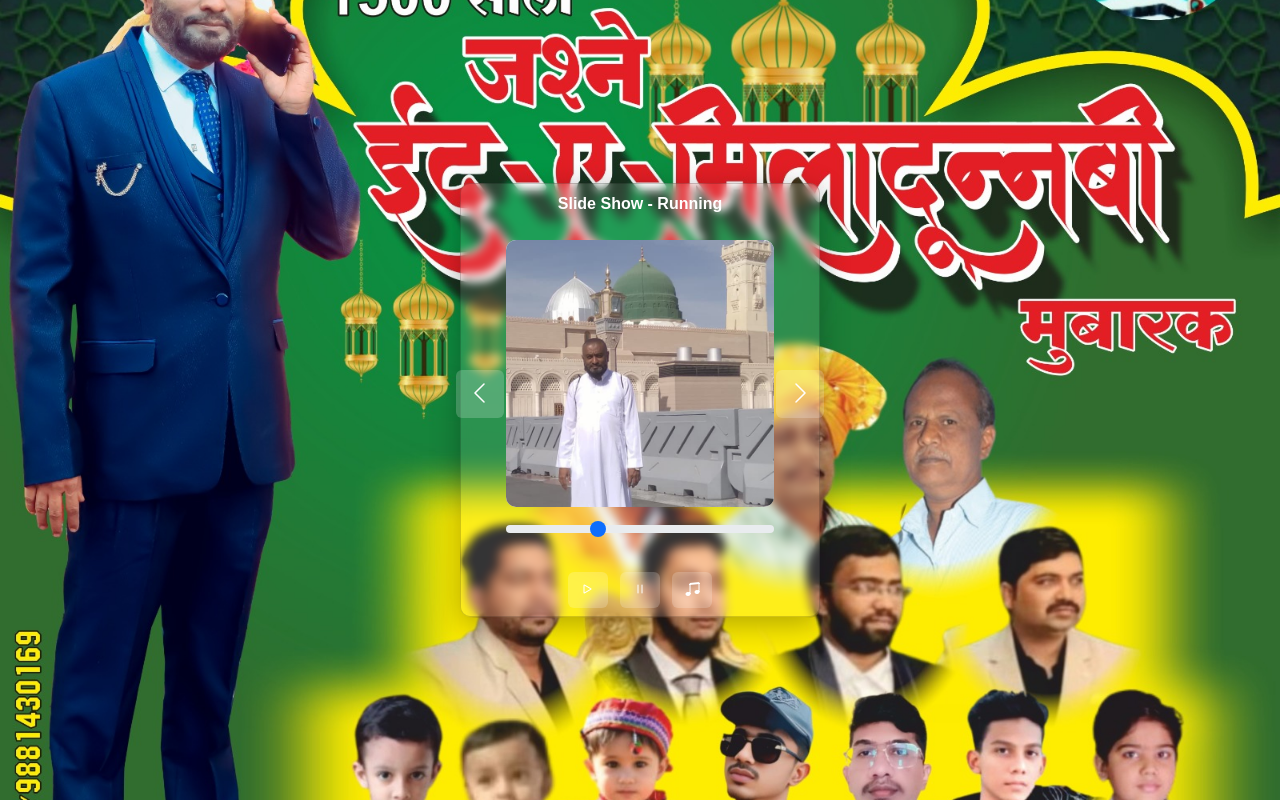
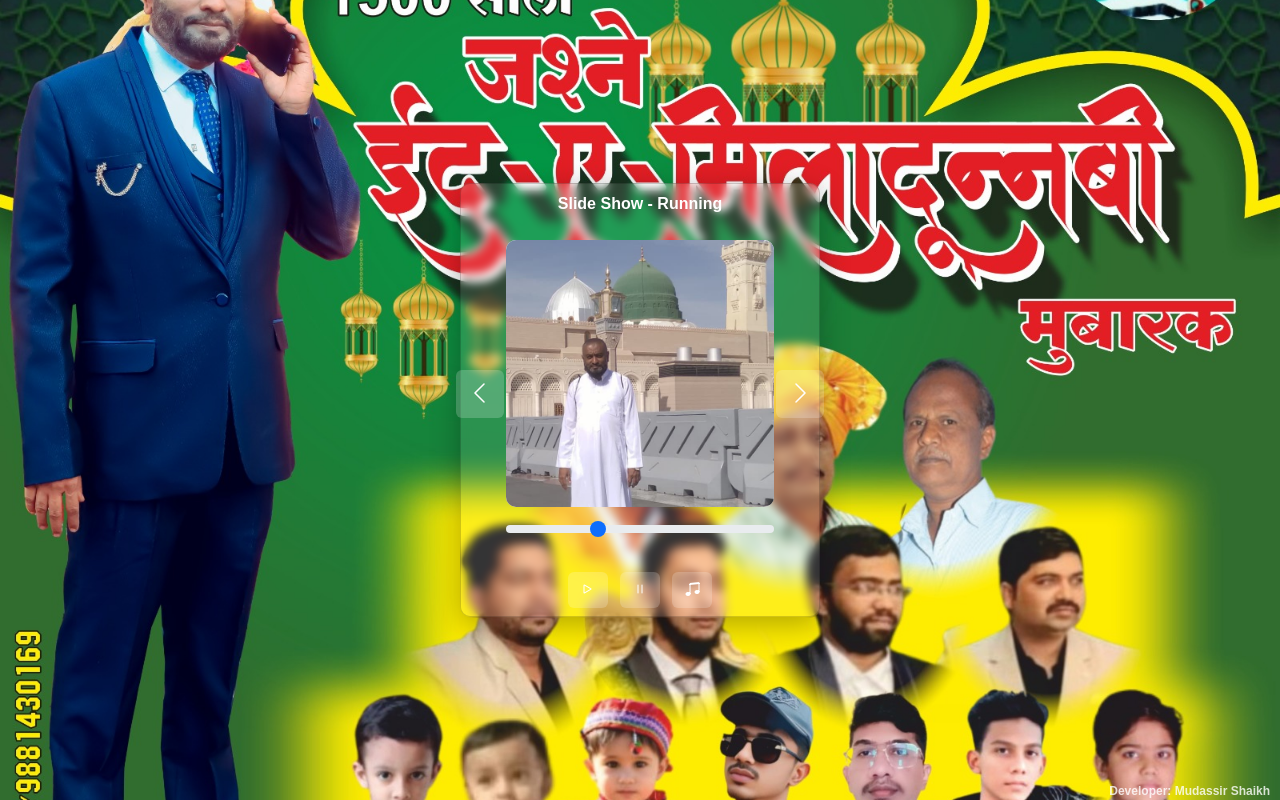
Before and after one commit to msmudassir/juloos, a plain HTML site: page index.html in a window 1280 px wide. Drawn offline with nearby package versions, Linux system fonts and the light colour scheme.

Commit message:
Update index.html

```diff
--- a/index.html
+++ b/index.html
@@ -75,6 +75,16 @@
     input.form-range {
       margin-top: 10px;
     }
+
+    .developer {
+    position: fixed;
+    bottom: 0px;
+    right: 10px;
+    font-size: 12px;
+    color: rgba(255,255,255,0.8);
+    font-weight: bold;
+   }
+
   </style>
 </head>
 <body>
@@ -118,6 +128,7 @@
     <source src="./public/music.mp3" type="audio/mp3">
     Your browser does not support audio.
   </audio>
+   <div class="developer">Developer: Mudassir Shaikh</div>
 
   <script>
     // Replace with your images
```
